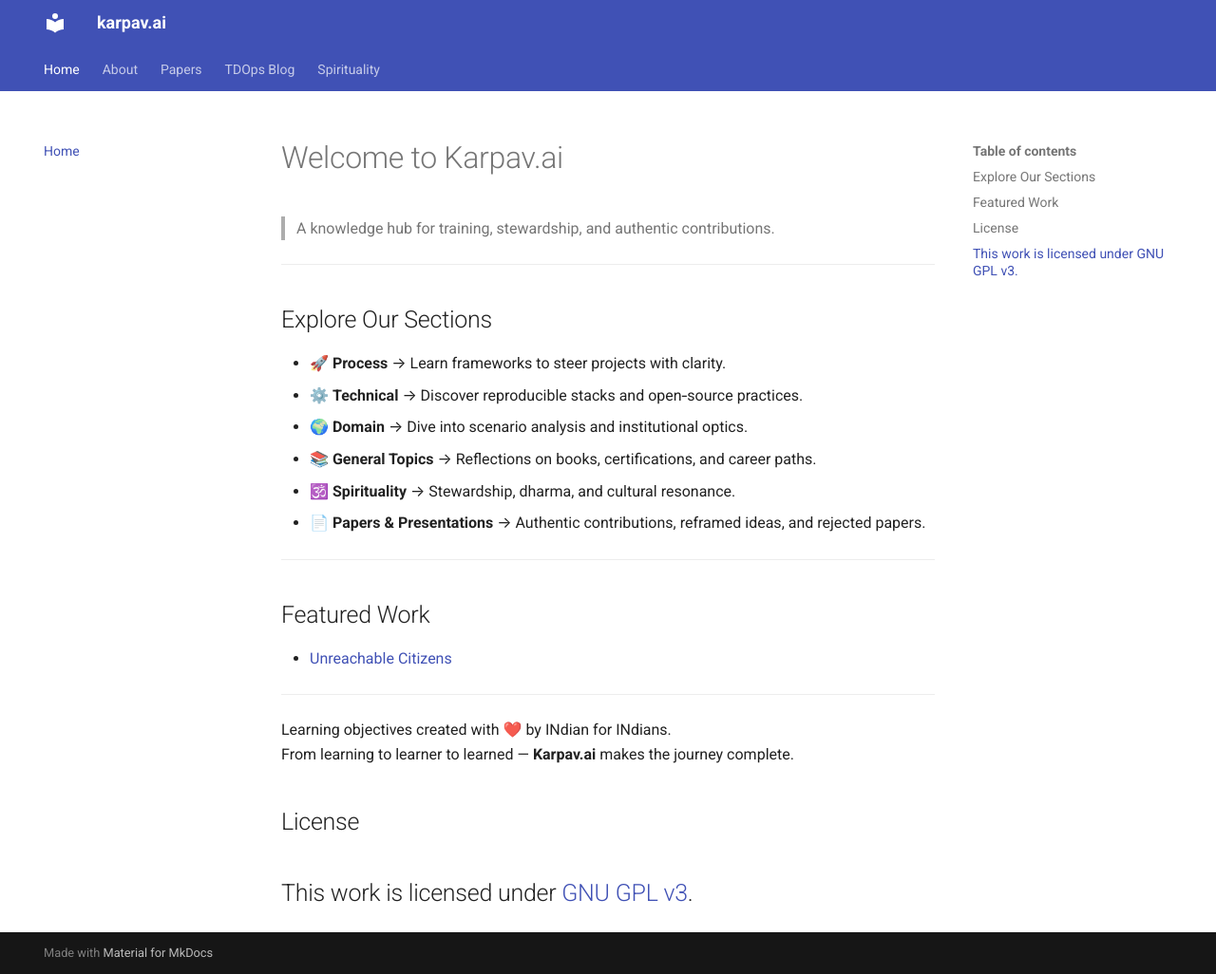
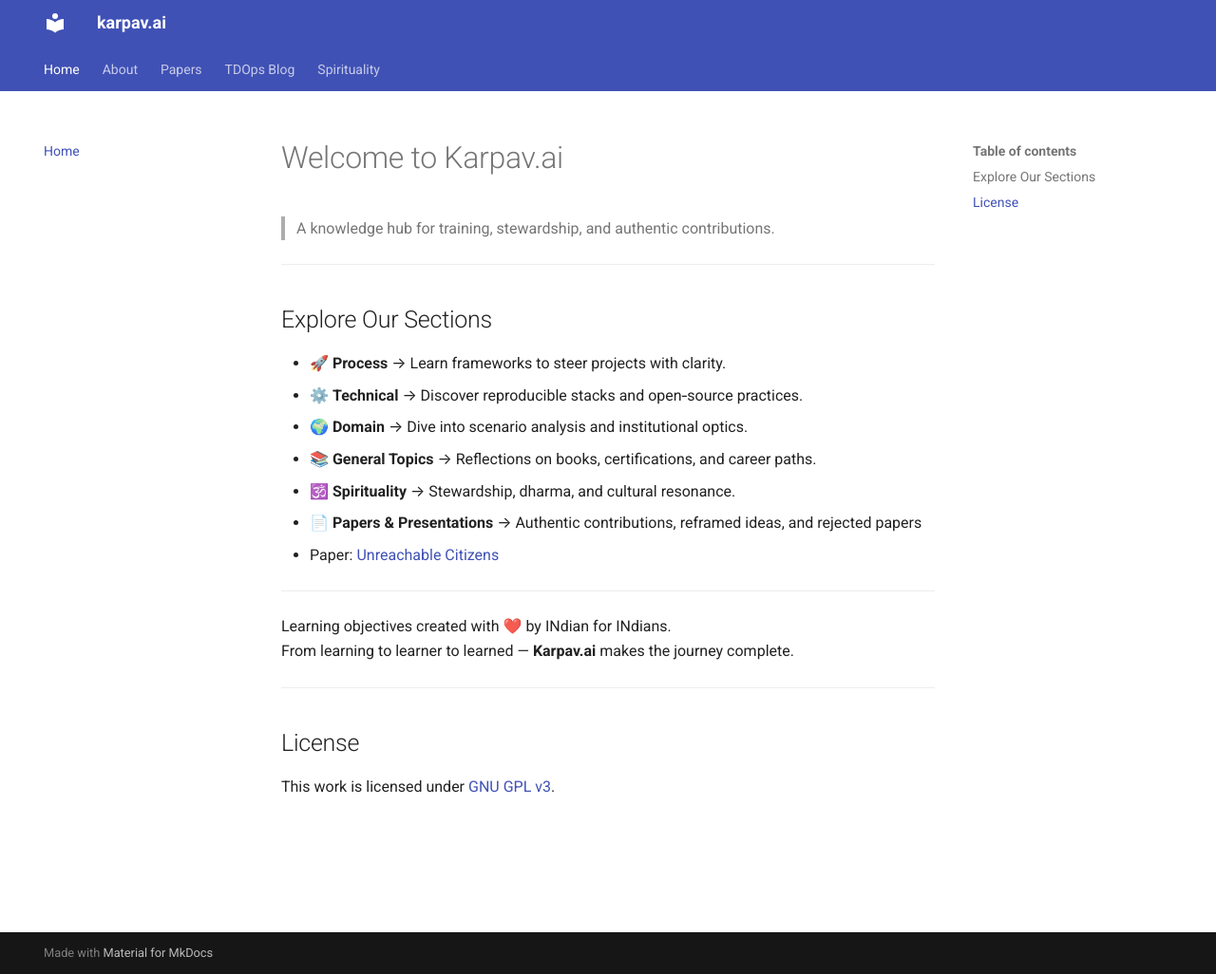
Before and after one commit to karpavai/karpavai.github.io, an MkDocs documentation site: the page built from docs/index.md, in a window 1280 px wide and 1026 px high. Shown: the whole window at 95% size. Built offline with MkDocs 1.6.1 and Material for MkDocs 9.7.7, drawn with Linux system fonts in a browser that asks for light colours.

Commit message:
Updated files: mkdocs.yml /home/karpavai/ghp-karpavai/docs/index.md

```diff
--- a/docs/index.md
+++ b/docs/index.md
@@ -11,17 +11,15 @@
 - 🌍 **Domain** → Dive into scenario analysis and institutional optics.
 - 📚 **General Topics** → Reflections on books, certifications, and career paths.
 - 🕉️ **Spirituality** → Stewardship, dharma, and cultural resonance.
-- 📄 **Papers & Presentations** → Authentic contributions, reframed ideas, and rejected papers.
+- 📄 **Papers & Presentations** → Authentic contributions, reframed ideas, and rejected papers
+  - Paper: [Unreachable Citizens](papers/Unreachable_Citizens/01_abstract_intro.md)
 
 ---
 
-## Featured Work
-- [Unreachable Citizens](papers/Unreachable_Citizens/01_abstract_intro.md)
+Learning objectives created with ❤️ by INdian for INdians.
+From learning to learner to learned — **Karpav.ai** makes the journey complete.
 
 ---
-Learning objectives created with ❤️  by INdian for INdians.
-From learning to learner to learned — **Karpav.ai**  makes the journey complete.
 
 ## License
 This work is licensed under [GNU GPL v3](https://www.gnu.org/licenses/gpl-3.0).
----
```
